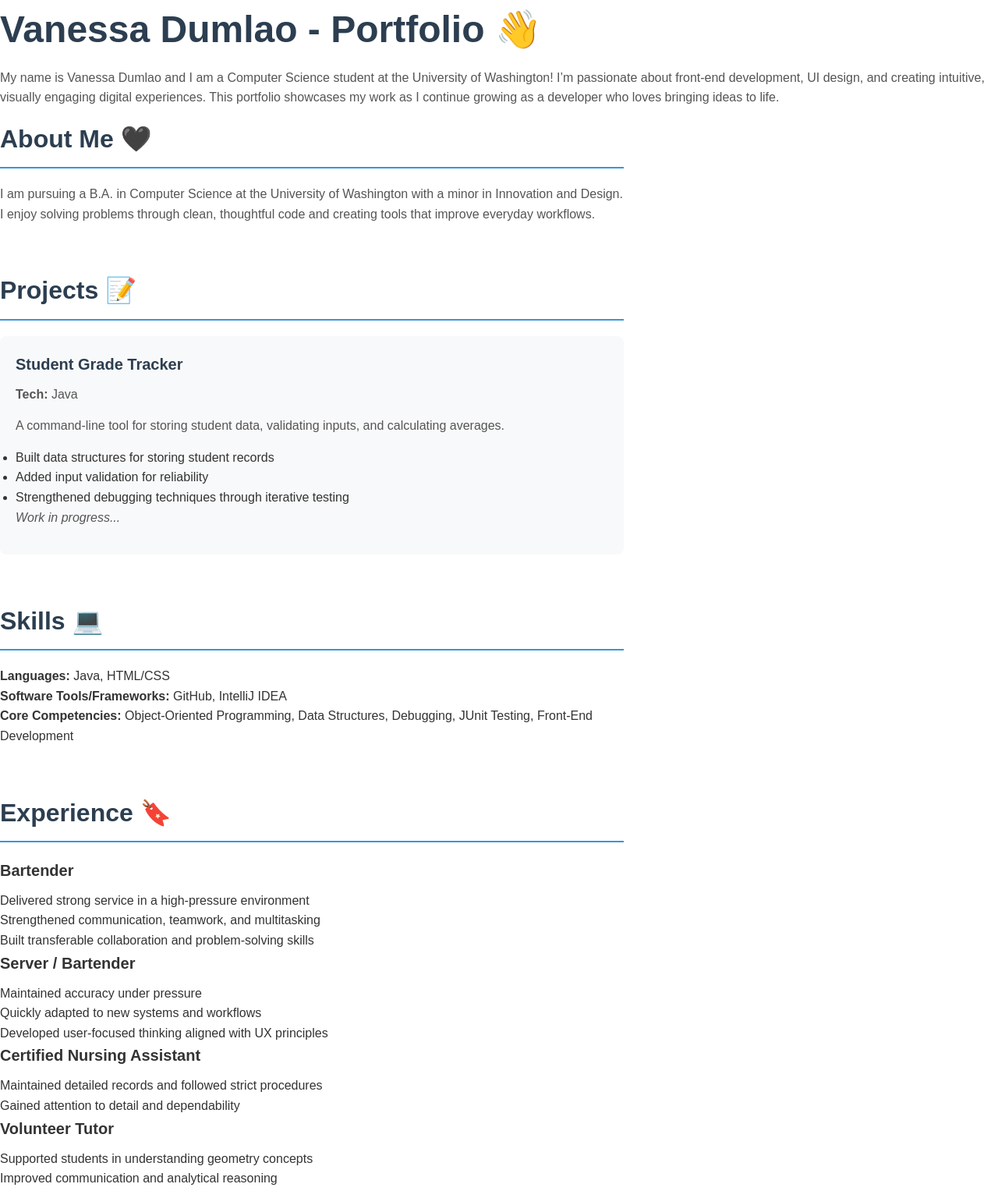
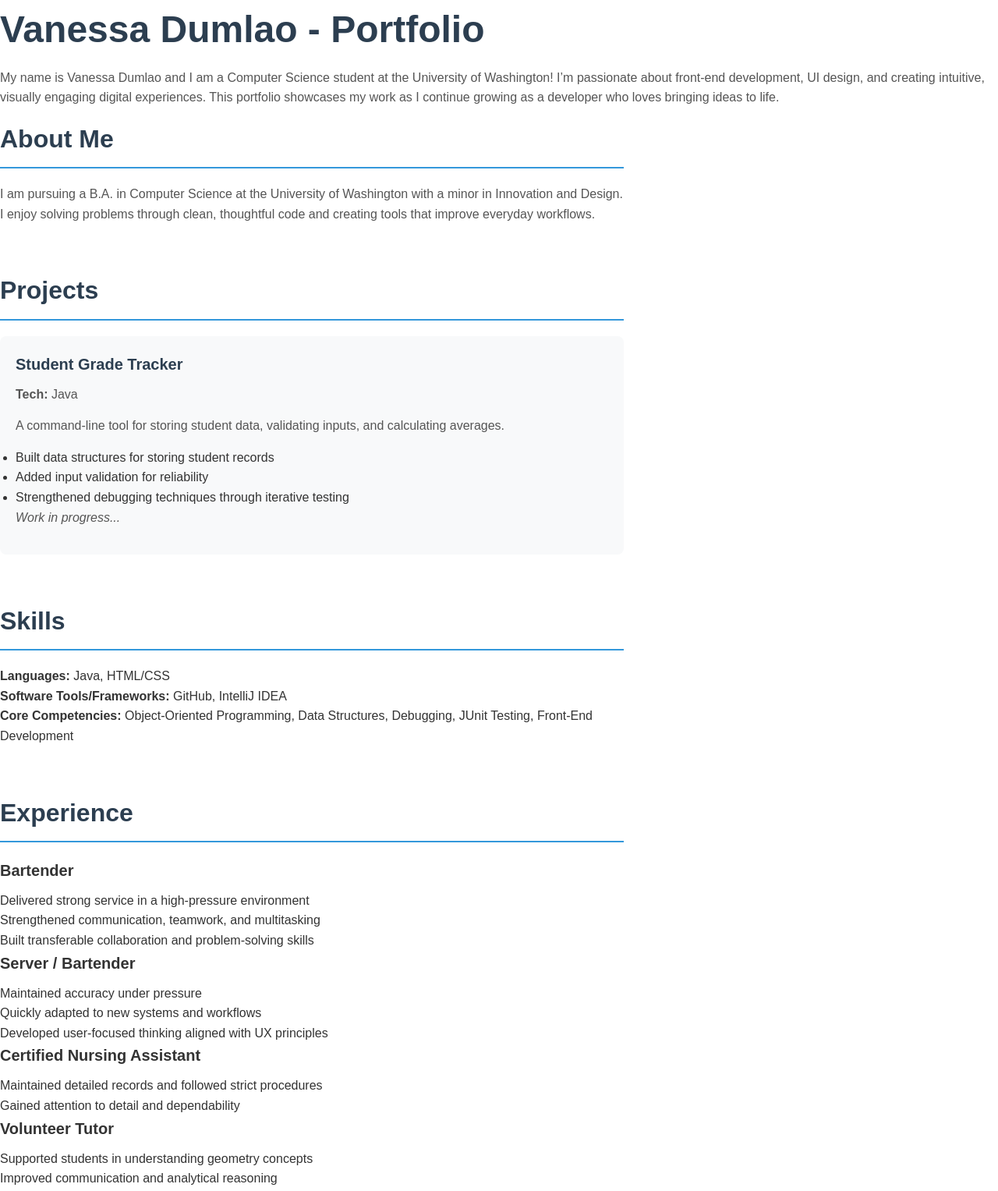
Before and after one commit to vanessasdumlao/Portfolio, a plain HTML site: page index.html in a window 1280 px wide. Shown: the top 1527 px of the page at 78% size. Drawn offline with Linux system fonts and the light colour scheme.

Commit message:
Update index.html

```diff
--- a/index.html
+++ b/index.html
@@ -9,7 +9,7 @@
 
 <body>
     <header>
-        <h1>Vanessa Dumlao - Portfolio 👋</h1>
+        <h1>Vanessa Dumlao - Portfolio </h1>
         <p class="subtitle">
             My name is Vanessa Dumlao and I am a Computer Science student at the University of Washington!
             I’m passionate about front-end development, UI design, and creating intuitive, visually engaging digital
@@ -21,7 +21,7 @@
 
         <!-- ABOUT ME -->
         <section id="about">
-            <h2>About Me 🖤</h2>
+            <h2>About Me </h2>
             <p>
                 I am pursuing a B.A. in Computer Science at the University of Washington with a minor in Innovation and Design.
                 I enjoy solving problems through clean, thoughtful code and creating tools that improve everyday workflows.
@@ -30,7 +30,7 @@
 
         <!-- PROJECTS -->
         <section id="projects">
-            <h2>Projects 📝</h2>
+            <h2>Projects </h2>
 
             <div class="project">
                 <h3>Student Grade Tracker</h3>
@@ -49,7 +49,7 @@
 
         <!-- SKILLS -->
         <section id="skills">
-            <h2>Skills 💻</h2>
+            <h2>Skills </h2>
             <ul>
                 <li><strong>Languages:</strong> Java, HTML/CSS</li>
                 <li><strong>Software Tools/Frameworks:</strong> GitHub, IntelliJ IDEA</li>
@@ -60,7 +60,7 @@
 
         <!-- EXPERIENCE -->
         <section id="experience">
-            <h2>Experience 🔖</h2>
+            <h2>Experience </h2>
 
             <div class="exp">
                 <h3>Bartender</h3>
@@ -99,13 +99,13 @@
 
         <!-- RESUME -->
         <section id="resume">
-            <h2>📎 Resume</h2>
+            <h2> Resume</h2>
             <p><a href="#" target="_blank">Click here to view my Resume</a></p>
         </section>
 
         <!-- CONTACT -->
         <section id="contact">
-            <h2>Contact 📱</h2>
+            <h2>Contact </h2>
             <p><strong>Email:</strong> <a href="mailto:VanessaSDumlao@gmail.com">VanessaSDumlao@gmail.com</a></p>
             <p><strong>LinkedIn:</strong> <a href="https://linkedin.com" target="_blank">My LinkedIn Profile</a></p>
         </section>
```
